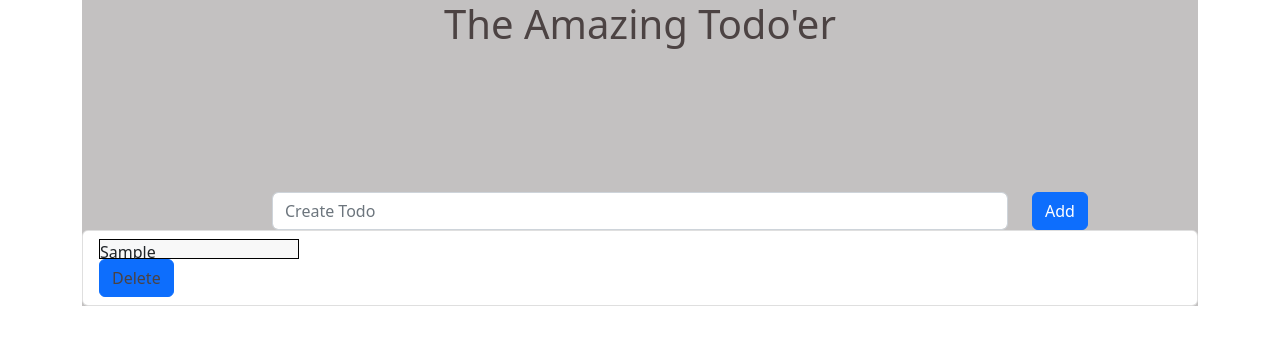
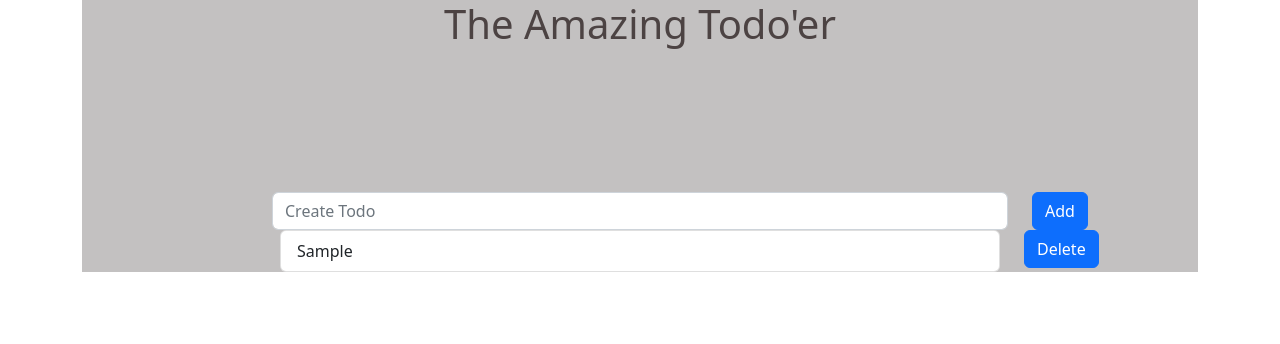
Before and after one commit to theislanglands/ToDo-App-PWA, a React (Create React App) app: page / in a window 1280 px wide. Both pictures are taken after typing "Sample" into the empty fields and a click on the button "Add". Shown: the top 344 px of the page. Built offline with nearby package versions, Linux system fonts and the light colour scheme.

Commit message:
button outside list

```diff
--- a/src/App.css
+++ b/src/App.css
@@ -1,7 +1,5 @@
 .Todo-App {
-
   background-color: #c3c1c1;
-
 }
 
 .App-header {
@@ -12,22 +10,13 @@
 }
 
 .todo-input {
-
   color:rgb(76, 67, 67);
 }
 
-
 .cards {
-  background-color: #f8f8f8;
-  border: 1px solid black;
-  width: 200px;
-  height: 20px;
+  text-align: left;
 }
 
 .cardButton {
   color:rgb(76, 67, 67)
 }
-
-.todoCards {
-  display: inline;
-}
--- a/src/App.js
+++ b/src/App.js
@@ -43,22 +43,36 @@ export default function App() {
             </Col>
           </Row>
         </Form>
+      </div>
+
 
       <div className='todoCards'>
+
+          {todos.map((name, index) => (
+            <Container>
+              <Row>
+                <Col></Col>
+                <Col xs={8}>
                 <ListGroup>
-              {todos.map((name, index) => (
                   <ListGroup.Item>
-                  <div className='cards' align='left'>
+                    <div className='cards'>
                           {name}
                     </div>
-                  <div align='right'></div>
-                  <Button className='cardButton' onClick={() => deleteTodo(index)}>Delete</Button>
                   </ListGroup.Item>
+                </ListGroup>
+                </Col>
+                <Col>
+                  <div className='cardButton'>
+                    <Button onClick={() => deleteTodo(index)}>Delete</Button>
+                  </div>
+                </Col>
+              </Row>
+            </Container>
           ))}
-            </ListGroup>
+
       </div>
 
-      </div>
+
 
   </div>
   </Container>
```
Lines whose indentation alone changed are shown as unchanged.
